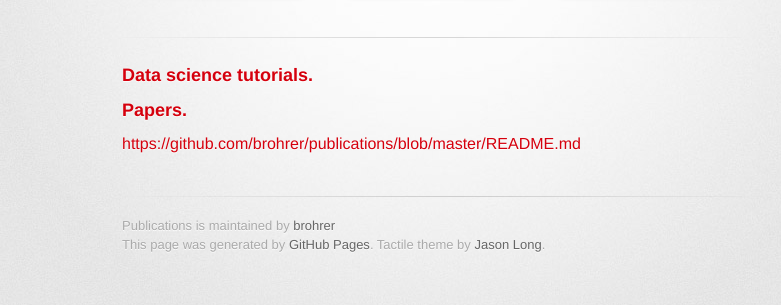
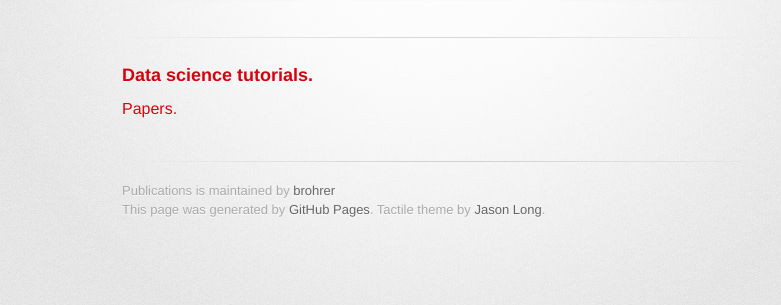
Before and after one commit to brohrer/publications, a plain HTML site: page index.html in a window 1280 px wide. Shown: the part 209-514 px from the top of the page, without its empty margins (208-989 px from the left). Drawn offline with Linux system fonts and the light colour scheme; a web font is replaced by a local one.

```diff
--- a/index.html
+++ b/index.html
@@ -34,10 +34,7 @@
           <h3>
 <a id="data-science-tutorials" class="anchor" href="#data-science-tutorials" aria-hidden="true"><span aria-hidden="true" class="octicon octicon-link"></span></a>Data science tutorials.</h3>
 
-<h3>
-<a id="papers" class="anchor" href="#papers" aria-hidden="true"><span aria-hidden="true" class="octicon octicon-link"></span></a>Papers.</h3>
-
-<p><a href="https://github.com/brohrer/publications/blob/master/README.md">https://github.com/brohrer/publications/blob/master/README.md</a></p>
+<p><a href="https://github.com/brohrer/publications/blob/master/README.md">Papers.</a></p>
         </section>
 
         <footer>
--- a/params.json
+++ b/params.json
@@ -1 +1 @@
-{"name":"Publications","tagline":"Brandon Rohrer's posts, presentations and papers.","body":"### Data science tutorials.\r\n\r\n### Papers.\r\nhttps://github.com/brohrer/publications/blob/master/README.md","google":"UA-10180621-2","note":"Don't delete this file! It's used internally to help with page regeneration."}
+{"name":"Publications","tagline":"Brandon Rohrer's posts, presentations and papers.","body":"### Data science tutorials.\r\n\r\n[Papers.](https://github.com/brohrer/publications/blob/master/README.md)\r\n","google":"UA-10180621-2","note":"Don't delete this file! It's used internally to help with page regeneration."}
```
